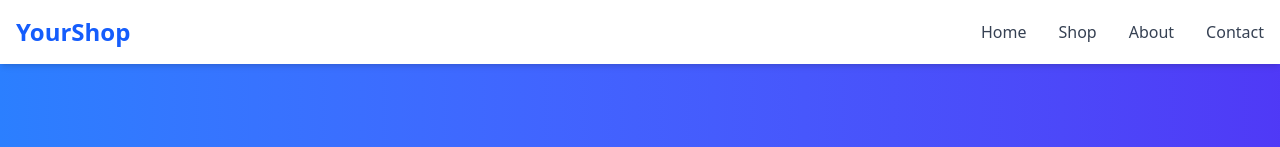
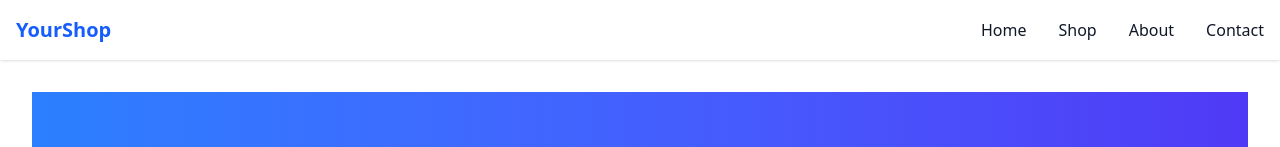
Before and after one commit to matmood-dev/ecommerce-react-springboot, a React (Vite) app in the folder vite-project/: page / in a window 1280 px wide. Shown: the top 147 px of the page. Built offline with nearby package versions, Linux system fonts and the light colour scheme.

Commit message:
added layout

```diff
--- /dev/null
+++ b/vite-project/src/layout/Footer.tsx
@@ -0,0 +1,7 @@
+export default function Footer() {
+  return (
+    <footer className="bg-gray-100 text-center py-6 mt-10 text-sm text-gray-500">
+      © {new Date().getFullYear()} YourShop. All rights reserved.
+    </footer>
+  );
+}
--- /dev/null
+++ b/vite-project/src/layout/Main.tsx
@@ -0,0 +1,17 @@
+import React from 'react';
+import Navbar from './Navbar';
+import Footer from './Footer';
+
+type Props = {
+  children: React.ReactNode;
+};
+
+export default function Layout({ children }: Props) {
+  return (
+    <div className="min-h-screen flex flex-col bg-white text-gray-900">
+      <Navbar />
+      <main className="flex-1 px-4 sm:px-6 lg:px-8 py-8">{children}</main>
+      <Footer />
+    </div>
+  );
+}
--- /dev/null
+++ b/vite-project/src/layout/Navbar.tsx
@@ -0,0 +1,36 @@
+import { useState } from 'react';
+import { Menu, X } from 'lucide-react';
+
+export default function Navbar() {
+  const [open, setOpen] = useState(false);
+  const navLinks = ['Home', 'Shop', 'About', 'Contact'];
+
+  return (
+    <header className="sticky top-0 z-50 bg-white shadow">
+      <div className="max-w-7xl mx-auto flex items-center justify-between px-4 py-4">
+        <div className="text-xl font-bold text-blue-600">YourShop</div>
+        <div className="hidden md:flex space-x-8">
+          {navLinks.map(link => (
+            <a key={link} href="#" className="hover:text-blue-600 font-medium">
+              {link}
+            </a>
+          ))}
+        </div>
+        <div className="md:hidden">
+          <button onClick={() => setOpen(!open)}>
+            {open ? <X size={24} /> : <Menu size={24} />}
+          </button>
+        </div>
+      </div>
+      {open && (
+        <div className="md:hidden px-4 pb-4">
+          {navLinks.map(link => (
+            <a key={link} href="#" className="block py-2 text-gray-700 font-medium hover:text-blue-600">
+              {link}
+            </a>
+          ))}
+        </div>
+      )}
+    </header>
+  );
+}
--- a/vite-project/src/pages/Homepage.tsx
+++ b/vite-project/src/pages/Homepage.tsx
@@ -1,17 +1,14 @@
 import Hero from '../components/homepage/Hero';
 import Features from '../components/homepage/Features';
 import ProductGrid from '../components/homepage/ProductGrid';
-import Footer from '../components/Footer';
-import Navbar from '../components/Navbar';
+import Layout from '../layout/Main';
 
 export default function Homepage() {
   return (
-    <div className="bg-white text-gray-900">
-      <Navbar />
+    <Layout>
       <Hero />
       <Features />
       <ProductGrid />
-      <Footer />
-    </div>
+    </Layout>
   );
 }
```
